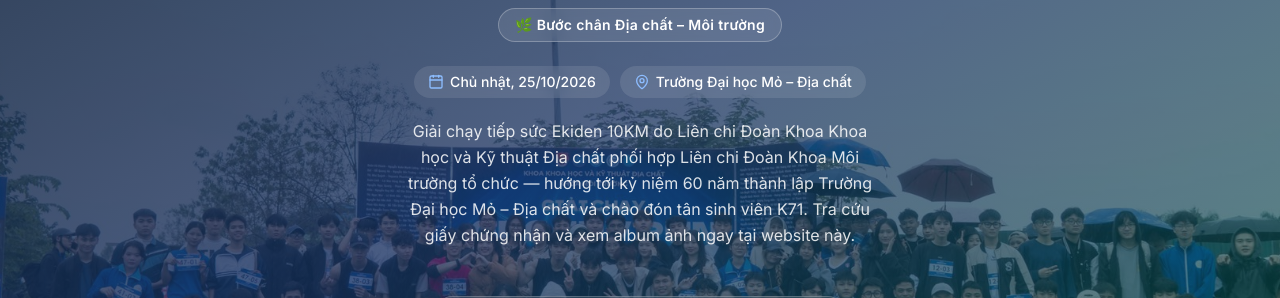
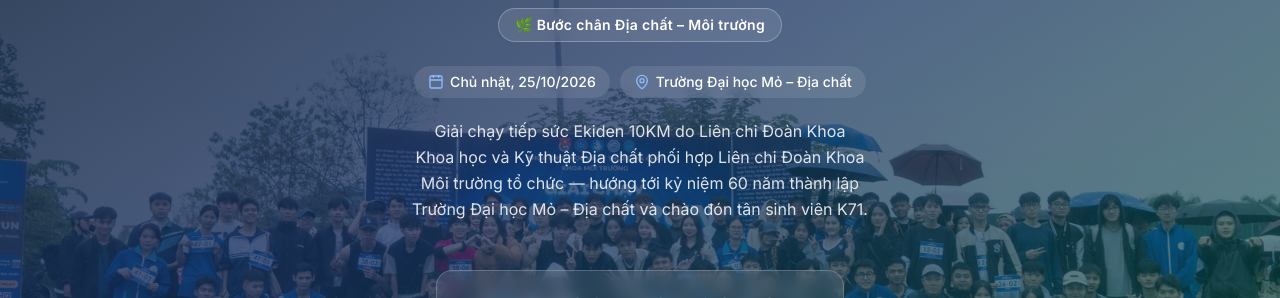
Before and after one commit to koko999-tien/geoenv-run-2026-certificates, a React (Vite) app: page / in a window 1280 px wide. Shown: the part 363-661 px from the top of the page. Built offline with nearby package versions, Linux system fonts and the light colour scheme; no server answers.

Commit message:
Hero intro: drop redundant lookup/gallery sentence

```diff
--- a/src/pages/Home.tsx
+++ b/src/pages/Home.tsx
@@ -27,7 +27,7 @@ const EVENT = {
   name: 'GEOENV RUN 2026',
   tagline: 'Bước chân Địa chất – Môi trường',
   intro:
-    'Giải chạy tiếp sức Ekiden 10KM do Liên chi Đoàn Khoa Khoa học và Kỹ thuật Địa chất phối hợp Liên chi Đoàn Khoa Môi trường tổ chức — hướng tới kỷ niệm 60 năm thành lập Trường Đại học Mỏ – Địa chất và chào đón tân sinh viên K71. Tra cứu giấy chứng nhận và xem album ảnh ngay tại website này.',
+    'Giải chạy tiếp sức Ekiden 10KM do Liên chi Đoàn Khoa Khoa học và Kỹ thuật Địa chất phối hợp Liên chi Đoàn Khoa Môi trường tổ chức — hướng tới kỷ niệm 60 năm thành lập Trường Đại học Mỏ – Địa chất và chào đón tân sinh viên K71.',
   dateText: 'Chủ nhật, 25/10/2026',
   placeText: 'Trường Đại học Mỏ – Địa chất',
   placeDetail:
```
